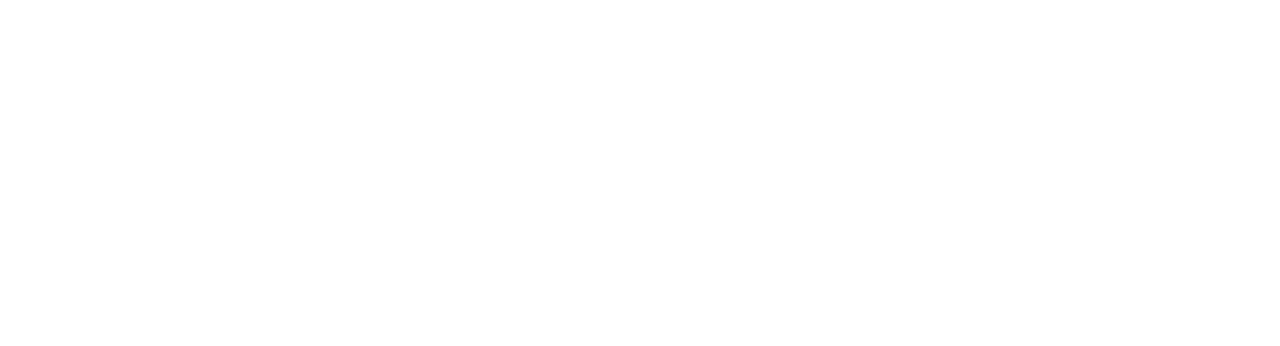
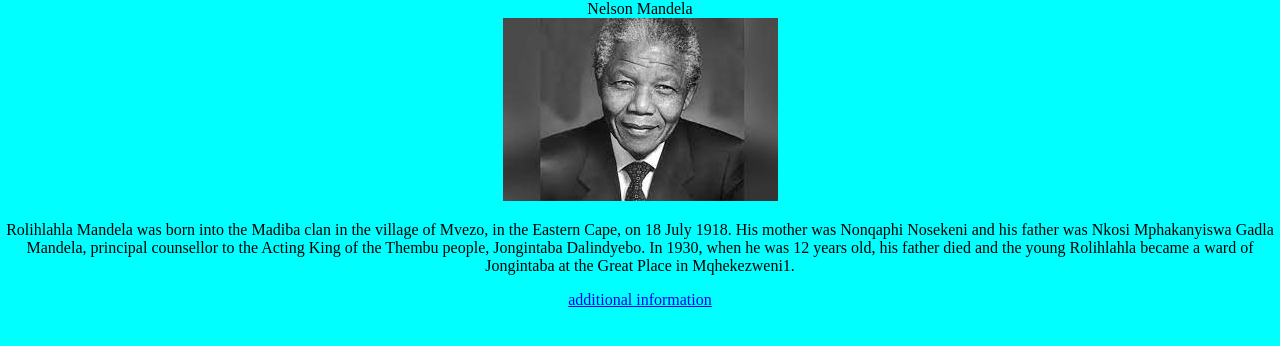
Before and after one commit to Theodore354/Tribute-page, a plain HTML site: page index.html in a window 1280 px wide. Drawn offline with Linux system fonts and the light colour scheme.

Commit message:
Changes added for commit
All description added

```diff
--- a/css/style.css
+++ b/css/style.css
@@ -0,0 +1,5 @@
+body {
+  text-align: center;
+  margin: auto;
+  background-color: aqua;
+}
--- a/index.html
+++ b/index.html
@@ -1,26 +1,40 @@
 <!DOCTYPE html>
 <html lang="en">
   <head>
-    <meta charset="UTF-8">
+    <meta charset="UTF-8" />
     <title>Fork Me! FCC: Test Suite Template</title>
-    <link rel="stylesheet" href="css/style.css">
+    <link rel="stylesheet" href="css/style.css" />
   </head>
 
   <body>
     <script src="https://cdn.freecodecamp.org/testable-projects-fcc/v1/bundle.js"></script>
+    <div id="main">
+      <div id="title">Nelson Mandela</div>
 
-    <!--
+      <div id="img-div">
+        <img src="images/download.jpg" alt="" id="image" />
+        <div id="img-caption">
+          <div id="tribute-info">
+            <p>
+              Rolihlahla Mandela was born into the Madiba clan in the village of
+              Mvezo, in the Eastern Cape, on 18 July 1918. His mother was
+              Nonqaphi Nosekeni and his father was Nkosi Mphakanyiswa Gadla
+              Mandela, principal counsellor to the Acting King of the Thembu
+              people, Jongintaba Dalindyebo. In 1930, when he was 12 years old,
+              his father died and the young Rolihlahla became a ward of
+              Jongintaba at the Great Place in Mqhekezweni1.
+            </p>
+            <a
+              href="https://www.nelsonmandela.org/content/page/biography"
+              id="tribute-link"
+              target="_blank"
+              >additional information</a
+            >
+          </div>
+        </div>
+      </div>
+    </div>
 
-    Hello Camper!
-
-    For now, the test suite only works in Chrome!
-    Please read the README below in the JS Editor before beginning.
-    Feel free to delete this message once you have read it.
-    Good luck and Happy Coding!
-
-    - The freeCodeCamp Team
-
-    -->
-    <script  src="js/index.js"></script>
+    <script src="js/index.js"></script>
   </body>
 </html>
```
Also changed, not shown: images/download.jpg (added).
